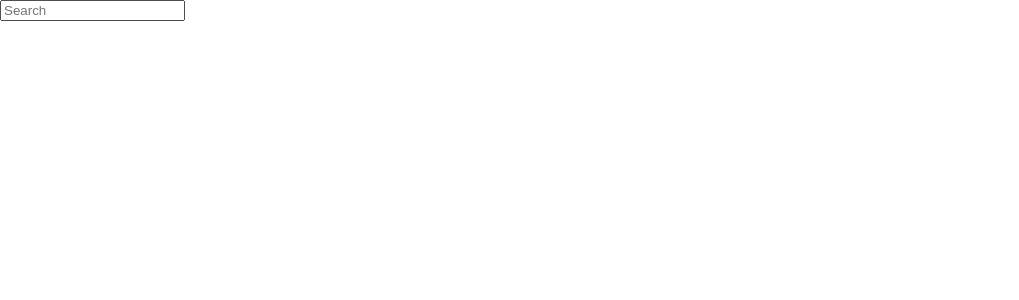
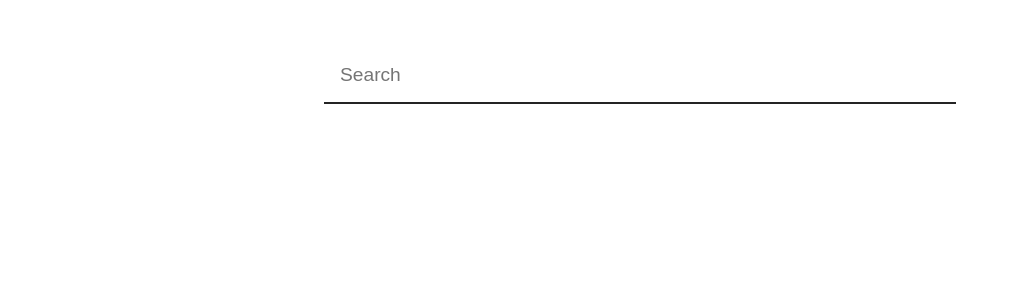
Before and after one commit to grabowskimr/gitHubSearch, a React (Create React App) app: page / in a window 1280 px wide. Shown: the top 300 px of the page, without its empty margins (0-1019 px from the left). Built offline with nearby package versions, Linux system fonts and the light colour scheme.

Commit message:
Display search results

```diff
--- a/src/components/App.tsx
+++ b/src/components/App.tsx
@@ -3,12 +3,14 @@ import React from 'react';
 import Search from './Search';
 import ErrorMessage from './ErrorMessage';
 import ContextProvider from './ContextProvider';
+import UserList from '../containers/UserList';
 
 const App: React.FC = (): JSX.Element => {
     return (
         <div className="App">
             <ContextProvider>
                 <Search />
+                <UserList />
                 <ErrorMessage />
             </ContextProvider>
         </div>
--- /dev/null
+++ b/src/components/User.tsx
@@ -0,0 +1,13 @@
+import React from 'react';
+
+import UserInfo from '../containers/UserInfo';
+
+type Props = {
+    user: User;
+};
+
+const User = (props: Props): JSX.Element => {
+    return <UserInfo user={props.user} />;
+};
+
+export default User;
--- a/src/containers/SearchInput.tsx
+++ b/src/containers/SearchInput.tsx
@@ -7,7 +7,7 @@ type Props = {
 
 const SearchInput = (props: Props): JSX.Element => (
     <div className="search-input">
-        <input type="text" placeholder="Search" value={props.value} onChange={props.onChange} />
+        <input type="text" placeholder="Search" className="text-input" value={props.value} onChange={props.onChange} />
     </div>
 );
 
--- /dev/null
+++ b/src/containers/UserInfo.tsx
@@ -0,0 +1,9 @@
+import React from 'react';
+
+type Props = {
+    user: User;
+};
+
+const UserInfo: React.FC<Props> = (props): JSX.Element => <div className="user-info">{props.user.login}</div>;
+
+export default UserInfo;
--- /dev/null
+++ b/src/containers/UserList.tsx
@@ -0,0 +1,19 @@
+import React, { useContext } from 'react';
+
+import User from '../components/User';
+import { AppContext } from '../appContext';
+
+const UserList = (): JSX.Element => {
+    const { state } = useContext(AppContext);
+    return (
+        <ul className="user-list">
+            {state.users.map((user: User) => (
+                <li key={user.login}>
+                    <User user={user} />
+                </li>
+            ))}
+        </ul>
+    );
+};
+
+export default UserList;
--- a/src/styles/index.scss
+++ b/src/styles/index.scss
@@ -1,3 +1,4 @@
 @import './variables.scss';
 @import './global.scss';
 @import './errorMessage.scss';
+@import './searchInput.scss';
--- /dev/null
+++ b/src/styles/searchInput.scss
@@ -0,0 +1,17 @@
+.search-input {
+    margin: 2rem auto;
+    display: flex;
+    justify-content: center;
+    box-sizing: border-box;
+    padding: 1rem;
+    .text-input {
+        padding: 1rem;
+        border: none;
+        border-bottom: 2px solid $dark;
+        max-width: 600px;
+        width: 100%;
+        font-size: 1.2rem;
+        outline: none;
+        color: $dark;
+    }
+}
--- a/src/styles/variables.scss
+++ b/src/styles/variables.scss
@@ -1,5 +1,6 @@
 $globalFontSize: 16px;
 
 $dark: #242424;
+$lightGrey: #f1f1f1;
 
 $transitionCubic: all 0.2s cubic-bezier(0.34, 0.83, 0.34, 0.96);
```
